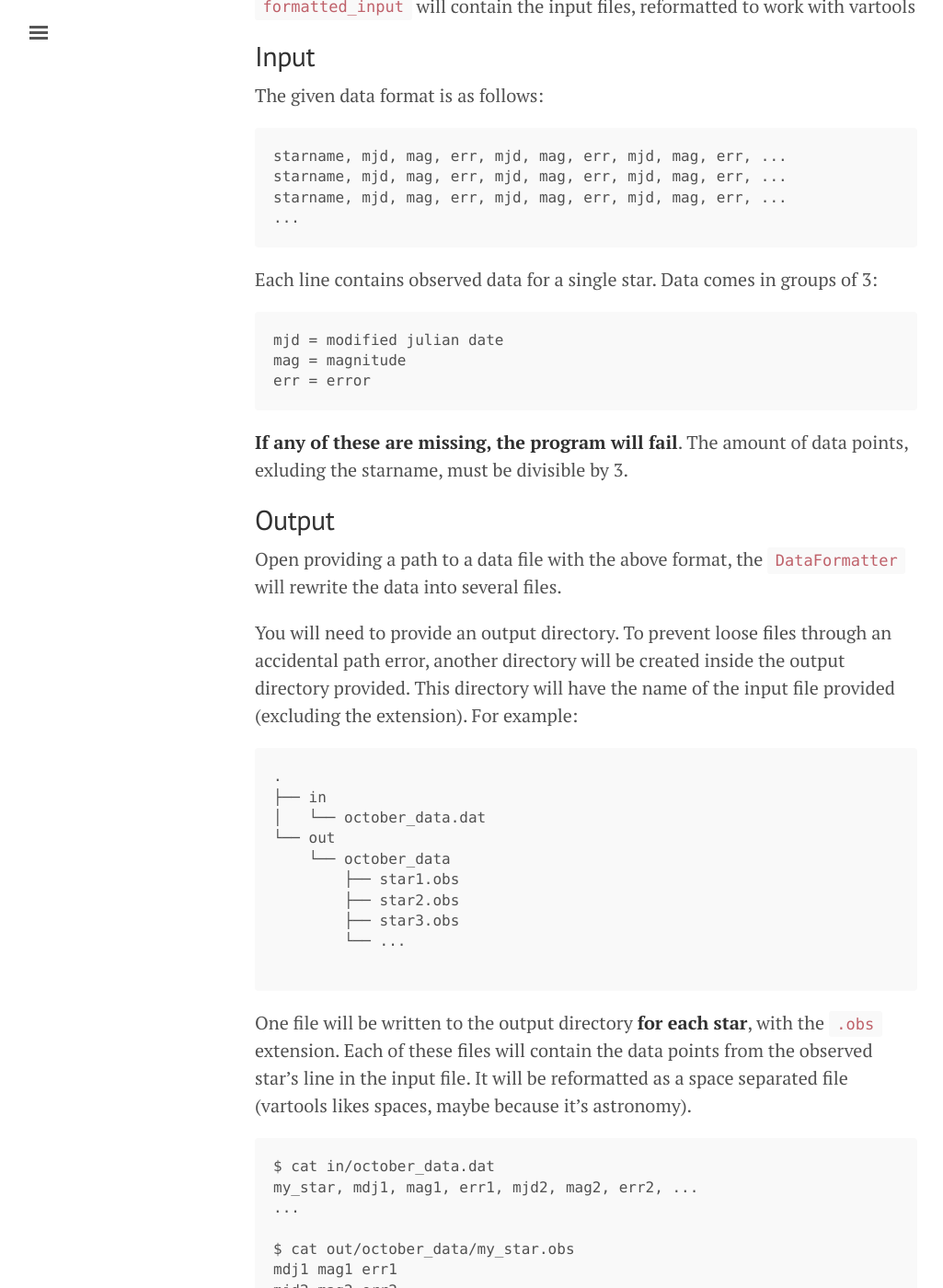
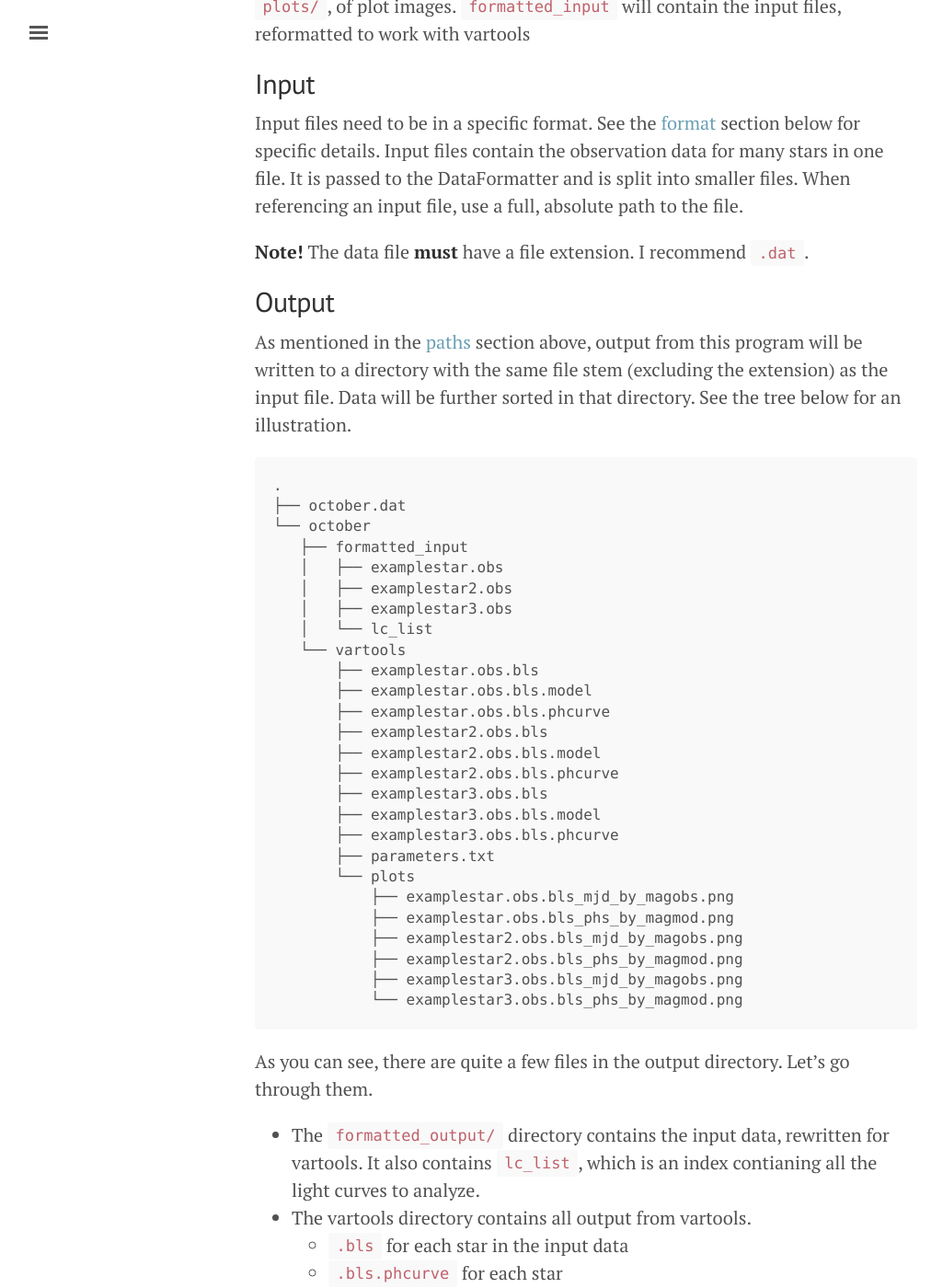
Before and after one commit to llamicron/transits, a Jekyll site: the page built from docs/data_formatter.md, in a window 1280 px wide and 1400 px high, scrolled down 495 px. Shown: the whole window at 92% size, without its empty margins (3-1028 px from the left). Built offline with Jekyll 4.4.1, drawn with Linux system fonts in a browser that asks for light colours; some of the changed text lies outside the part shown.

Commit message:
Adds a bunch of docs

````diff
--- a/docs/data_formatter.md
+++ b/docs/data_formatter.md
@@ -8,10 +8,60 @@ title: DataFormatter
 The `DataFormatter` module is responsible for translating given data to a format that vartools can read.
 
 ## Paths
-A directory will be created with the file stem of the data file passed in. Two subdirectories will be created: `vartools` and `formatted_input`. The `vartools` directory will contains vartools output and plot images. `formatted_input` will contain the input files, reformatted to work with vartools
+A directory will be created with the file stem of the data file passed in. Two subdirectories will be created: `vartools` and `formatted_input`. The `vartools` directory will contain vartools output and another directory, `plots/`, of plot images. `formatted_input` will contain the input files, reformatted to work with vartools
 
 ## Input
-The given data format is as follows:
+Input files need to be in a specific format. See the [format](#format) section below for specific details. Input files contain the observation data for many stars in one file. It is passed to the DataFormatter and is split into smaller files. When referencing an input file, use a full, absolute path to the file.
+
+**Note!** The data file **must** have a file extension. I recommend `.dat`.
+
+## Output
+As mentioned in the [paths](#paths) section above, output from this program will be written to a directory with the same file stem (excluding the extension) as the input file. Data will be further sorted in that directory. See the tree below for an illustration.
+
+```
+.
+├── october.dat
+└── october
+   ├── formatted_input
+   │   ├── examplestar.obs
+   │   ├── examplestar2.obs
+   │   ├── examplestar3.obs
+   │   └── lc_list
+   └── vartools
+       ├── examplestar.obs.bls
+       ├── examplestar.obs.bls.model
+       ├── examplestar.obs.bls.phcurve
+       ├── examplestar2.obs.bls
+       ├── examplestar2.obs.bls.model
+       ├── examplestar2.obs.bls.phcurve
+       ├── examplestar3.obs.bls
+       ├── examplestar3.obs.bls.model
+       ├── examplestar3.obs.bls.phcurve
+       ├── parameters.txt
+       └── plots
+           ├── examplestar.obs.bls_mjd_by_magobs.png
+           ├── examplestar.obs.bls_phs_by_magmod.png
+           ├── examplestar2.obs.bls_mjd_by_magobs.png
+           ├── examplestar2.obs.bls_phs_by_magmod.png
+           ├── examplestar3.obs.bls_mjd_by_magobs.png
+           └── examplestar3.obs.bls_phs_by_magmod.png
+```
+
+As you can see, there are quite a few files in the output directory. Let's go through them.
+
+* The `formatted_output/` directory contains the input data, rewritten for vartools. It also contains `lc_list`, which is an index contianing all the light curves to analyze.
+* The vartools directory contains all output from vartools.
+  * `.bls` for each star in the input data
+  * `.bls.phcurve` for each star
+  * `.bls.model` for each star
+  * `parameters.txt` holds the `stdout` or `stderr` from vartools
+  * `plots/` holds two graphs for each star. Plots are built from the `.model` files above
+
+
+## Formats
+
+### Input file
+The given data format for the input file is as follows:
 
 ```
 starname, mjd, mag, err, mjd, mag, err, mjd, mag, err, ...
@@ -28,46 +78,18 @@ err = error
 ```
 **If any of these are missing, the program will fail**. The amount of data points, exluding the starname, must be divisible by 3.
 
-## Output
-Open providing a path to a data file with the above format, the `DataFormatter` will rewrite the data into several files.
-
-You will need to provide an output directory. To prevent loose files through an accidental path error, another directory will be created inside the output directory provided. This directory will have the name of the input file provided (excluding the extension). For example:
-
+### `star.obs`
+These files are in the `formatted_input/` directory. They are created by the DataFormatter to be used by vartools. Each `.obs` file contains the data from one line of the input file. The format of a `.obs` file is simply:
 ```
-.
-├── in
-│   └── october_data.dat
-└── out
-    └── october_data
-        ├── star1.obs
-        ├── star2.obs
-        ├── star3.obs
-        └── ...
-
-```
-
-One file will be written to the output directory **for each star**, with the `.obs` extension. Each of these files will contain the data points from the observed star's line in the input file. It will be reformatted as a space separated file (vartools likes spaces, maybe because it's astronomy).
-
-```
-$ cat in/october_data.dat
-my_star, mdj1, mag1, err1, mjd2, mag2, err2, ...
-...
-
-$ cat out/october_data/my_star.obs
-mdj1 mag1 err1
-mjd2 mag2 err2
+mjd mag err
+mjd mag err
+mjd mag err
 ...
 ```
 
 # Usage and Examples
 ```rust
-// This can be a relative path
-let f = DataFormatter::new("./data/in/example.dat").expect("Couldnt find file");
-
-// Outdir needs to be a PathBuf
-let mut outdir = PathBuf::new();
-outdir.push("./data/out/");
-
-// reformat_to returns a vec of all files written to disk
-let result = f.reformat_to(&mut outdir).expect("Something went wrong");
+// This can be a relative path, but absolute paths are preffered.
+let df = match DataFormatter::new("/Users/llamicron/Desktop/october.dat").expect("something went wrong...");
+f.reformat()
 ```
````
Also changed, not shown: docs/about.md (deleted, +0 -6 lines), docs/api.md (deleted, +0 -4 lines), docs/index.md (+15 -1 lines).
